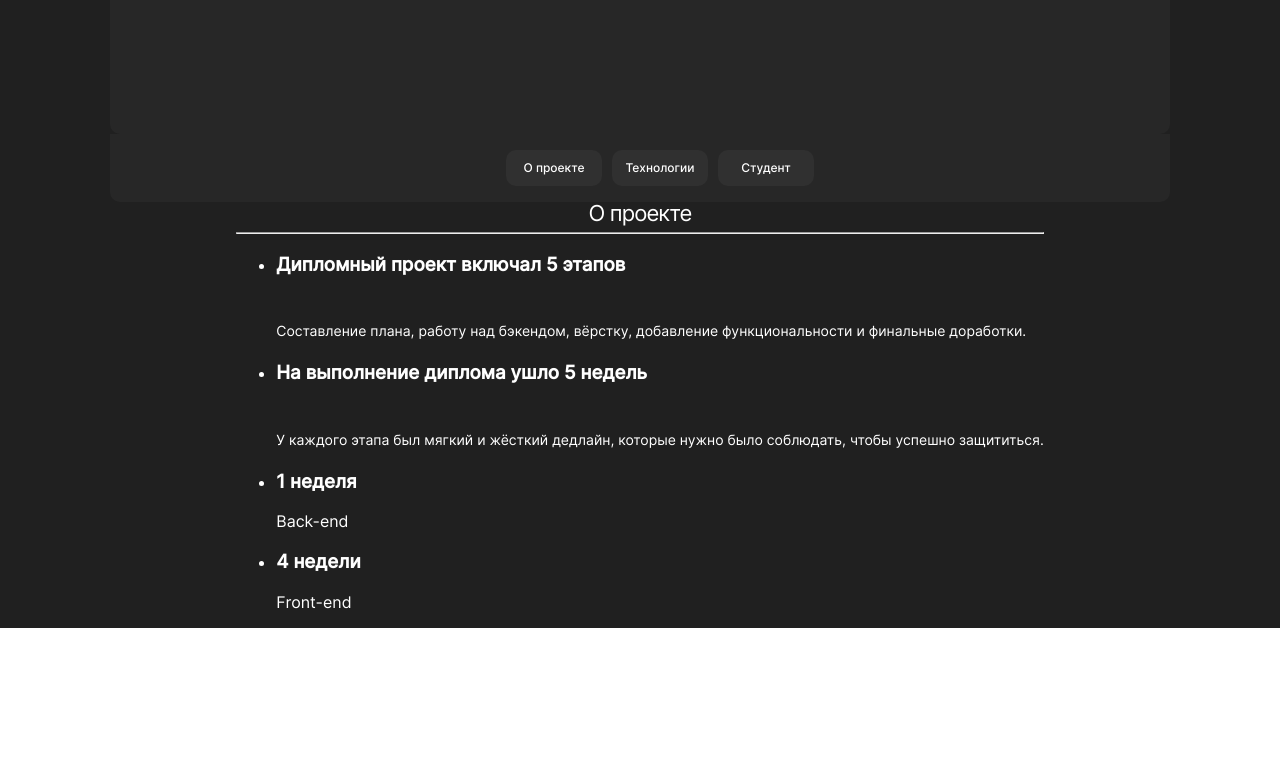
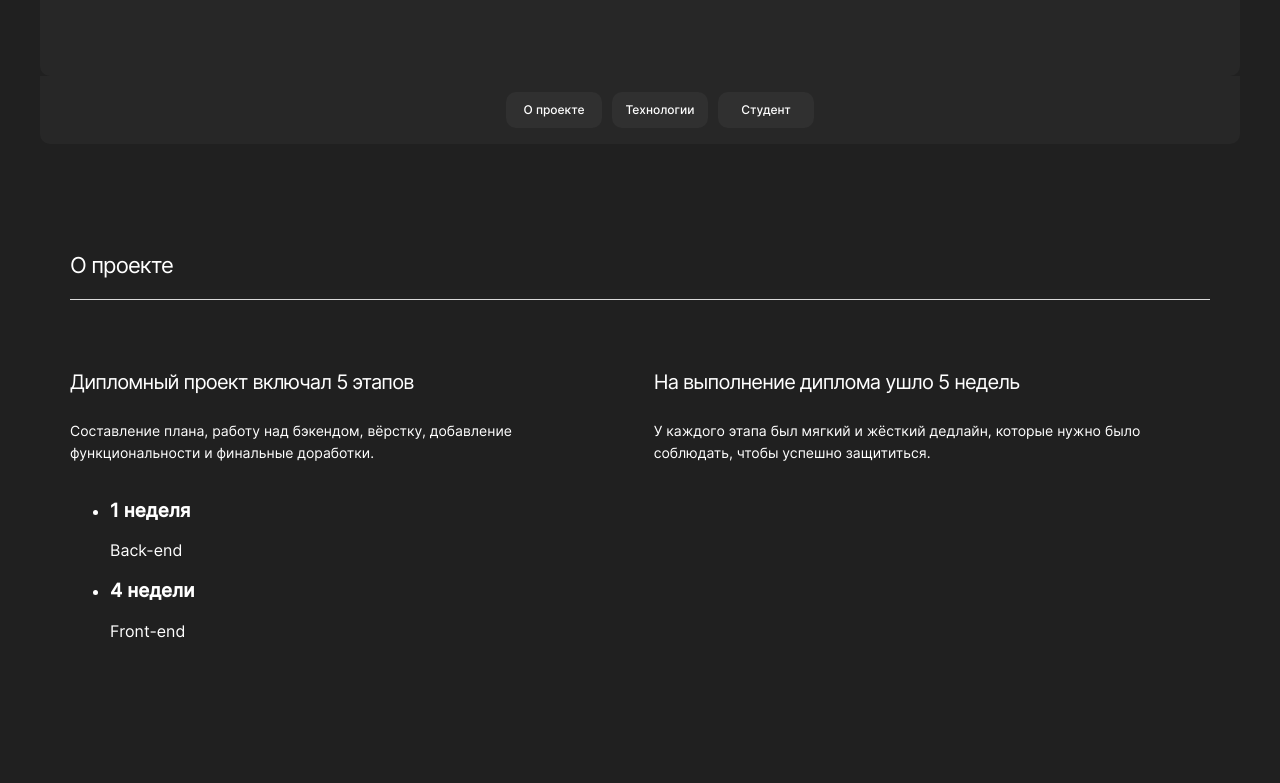
Before and after one commit to Yuliya-Lov/movies-explorer-frontend, a React app: page / in a window 1280 px wide. Shown: the part 425-1208 px from the top of the page. Before the commit the page ends 1053 px from the top, so only its background shows below. Built offline with nearby package versions, Linux system fonts and the light colour scheme; a web font is replaced by a local one.

Commit message:
feat: about proj

```diff
--- a/src/components/AboutProject/AboutProject.css
+++ b/src/components/AboutProject/AboutProject.css
@@ -0,0 +1,44 @@
+.about-project {
+  margin: 110px 0;
+  display: flex;
+  flex-direction: column;
+  align-items: flex-start;
+  width: calc(100% - 140px);
+  box-sizing: border-box;
+  max-width: 1140px;
+}
+
+.about-project__info {
+  padding: 0;
+  margin: 70px 0 0 0;
+  list-style: none;
+  display: flex;
+  width: 100%;
+  gap: 40px;
+
+}
+
+.about-project__stages {}
+
+.about-project__stages-title {
+  margin: 0;
+  padding: 0;
+  font-size: 20px;
+  font-weight: 400;
+  line-height: normal;
+  letter-spacing: -0.8px;
+}
+
+.about-project__schema {}
+
+.about-project__schema-part {}
+
+.about-project__schema-part_left {}
+
+.about-project__schema-time {}
+
+.about-project__schema-time_colorfull {}
+
+.about-project__schema-about {}
+
+.about-project__schema-part_right {}
--- a/src/components/AboutProject/AboutProject.js
+++ b/src/components/AboutProject/AboutProject.js
@@ -1,15 +1,17 @@
 import React from 'react';
+import './AboutProject.css';
 import Paragraph from '../Paragraph/Paragraph.js';
 import Title from '../Title/Title';
+import Underline from '../Underline/Underline';
 
 function AboutProject(props) {
   return (
     <article className='about-project'>
       <Title level={2} size='m' text='О проекте'/>
-      <hr className='about-project__underscore' />
+      <Underline type ='light' />
       <ul className='about-project__info'>
         <li className='about-project__stages'>
-          <h3 className='two-columns__stages-title'>Дипломный проект включал 5 этапов</h3>
+          <h3 className='about-project__stages-title'>Дипломный проект включал 5 этапов</h3>
           <Paragraph text='Составление плана, работу над бэкендом, вёрстку, добавление функциональности и финальные доработки.'/>
         </li>
         <li className='about-project__stages'>
@@ -19,7 +21,7 @@ function AboutProject(props) {
       </ul>
       <ul className='about-project__schema'>
         <li className='about-project__schema-part about-project__schema-part_left'>
-          <h3 className='about-project__schema-time about-project__schema-time_colorful'>1 неделя</h3>
+          <h3 className='about-project__schema-time about-project__schema-time_colorfull'>1 неделя</h3>
           <p lang='en' className='about-project__schema-about'>Back-end</p>
         </li>
         <li className='about-project__schema-part about-project__schema-part_right'>
--- a/src/components/Header/Header.css
+++ b/src/components/Header/Header.css
@@ -28,6 +28,7 @@
   font-size: 13px;
   font-weight: 400;
   line-height: 1.38;
+  cursor: pointer;
 }
 
 .header__nav-item_active {
@@ -46,6 +47,7 @@
   font-size: 14px;
   font-weight: 500;
   line-height: 1.14;
+  cursor: pointer;
 }
 
 .header__access {
@@ -62,6 +64,7 @@
   font-size: 12px;
   font-weight: 500;
   line-height: 1.33;
+  cursor: pointer;
 }
 
 .header__signin-button {
@@ -76,4 +79,5 @@
   font-size: 12px;
   font-weight: 500;
   line-height: 1.33;
+  cursor: pointer;
 }
--- a/src/components/Header/Header.js
+++ b/src/components/Header/Header.js
@@ -5,9 +5,7 @@ import logo from '../../images/logo.svg';
 
 function Header({ isLoggedIn }) {
   const navigate = useNavigate();
-  const handleButtonClick = () => {
-    navigate('/profile', { replace: true })
-  }
+
   return (
     <header className='header'>
       <img className='header__logo' alt='Логотип' src={logo} />
--- a/src/components/Main/Main.css
+++ b/src/components/Main/Main.css
@@ -1,7 +1,6 @@
 .main {
-max-width: 1280px;
-min-width: 300px;
-width:calc(100% - 140px);
+width: 100%;
+min-width: 320px;
 display: flex;
 flex-direction: column;
 align-items: center;
--- a/src/components/NavTab/NavTab.css
+++ b/src/components/NavTab/NavTab.css
@@ -25,9 +25,12 @@
   display: flex;
   align-items: center;
   justify-content: center;
+
 }
 
 .project-nav__link {
+  width: 100%;
+  height: 100%;
   margin: 0;
   padding: 0;
   color: #FFF;
@@ -36,4 +39,6 @@
   font-style: normal;
   font-weight: 500;
   line-height: 1.33;
+  cursor: pointer;
+  text-align: center;
 }
--- a/src/components/Promo/Promo.css
+++ b/src/components/Promo/Promo.css
@@ -1,6 +1,6 @@
 .promo {
   box-sizing: border-box;
-  padding: 160px 20% 151px 20%;
+  padding: 160px 230px 151px 230px;
   border-radius: 10px;
   background: #272727;
   max-width: 1200px;
--- /dev/null
+++ b/src/components/Underline/Underline.css
@@ -0,0 +1,17 @@
+.underline {
+  margin: 0;
+  padding: 0;
+  max-width: 1140px;
+  width: 100%;
+  height: 0;
+	border: none;
+}
+
+.underline_type_light {
+  margin-top: 23px;
+  border-top: 1px solid #DADADA;
+}
+
+.underline_type_mist {
+  border-top: 1px solid #424242;
+}
--- /dev/null
+++ b/src/components/Underline/Underline.js
@@ -0,0 +1,10 @@
+import React from 'react';
+import  './Underline.css';
+
+function Underline({ type }) {
+  return (
+    <hr className={`underline underline_type_${type}`}/>
+  );
+}
+
+export default Underline;
```
